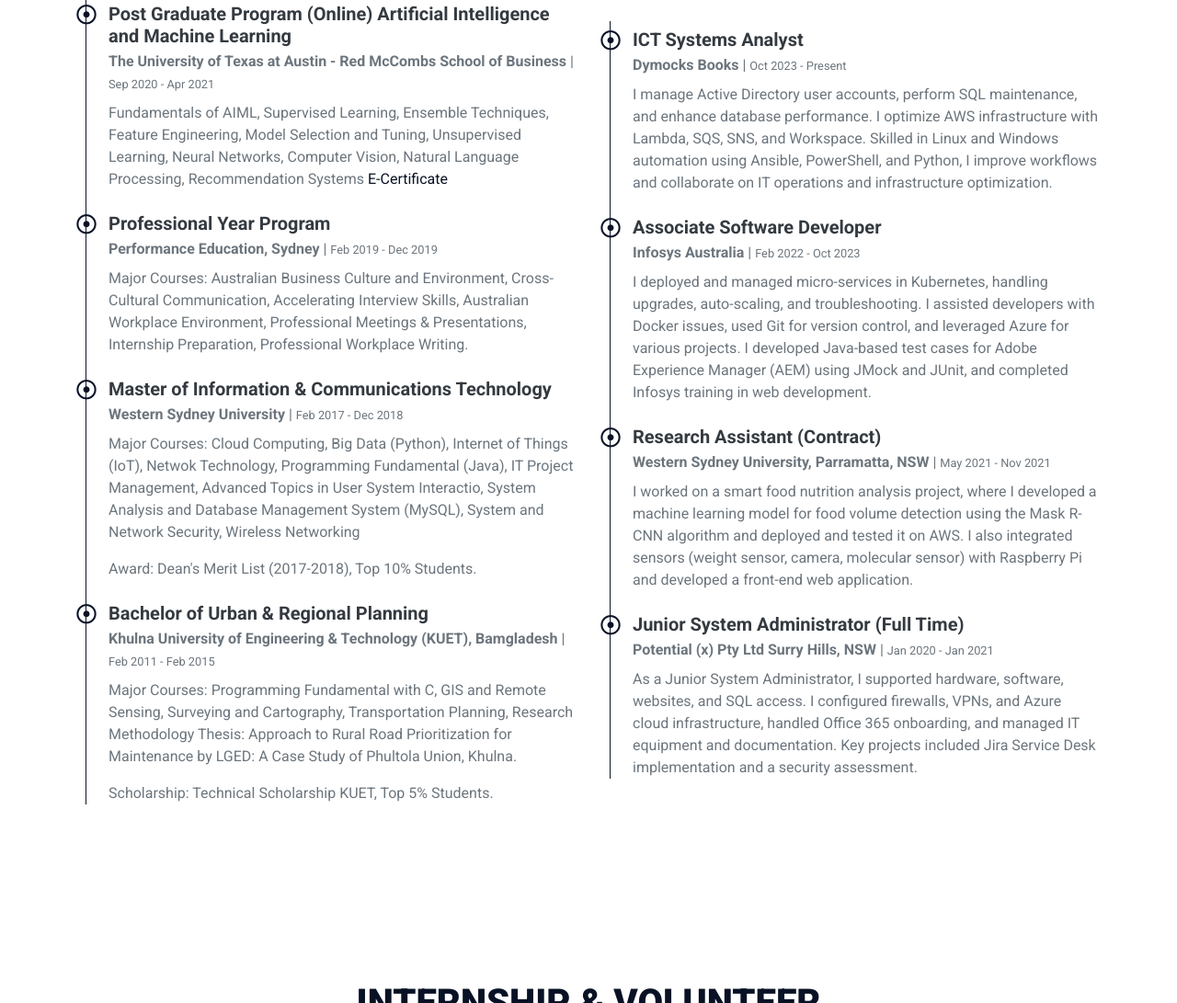
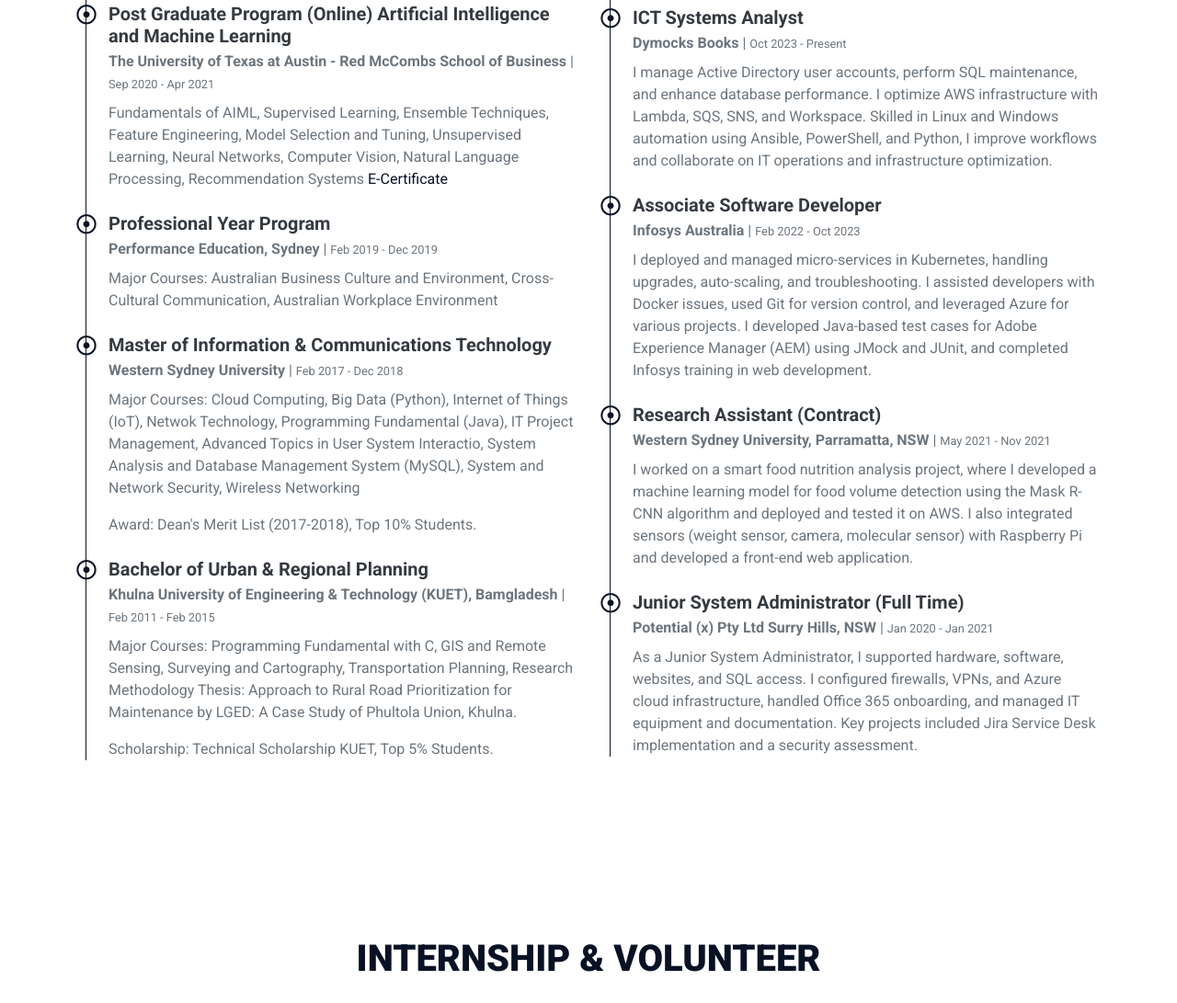
Before and after one commit to armankhanwsu/personalportfolio, a plain HTML site: page index.html in a window 1280 px wide. Shown: the part 2719-3810 px from the top of the page at 92% size. Drawn offline with nearby package versions, Linux system fonts and the light colour scheme.

Commit message:
Update index.html

```diff
--- a/index.html
+++ b/index.html
@@ -221,7 +221,7 @@
                             <i class="far fa-dot-circle text-primary position-absolute" style="top: 2px; left: -35px;  font-size: 22px;"></i>
                             <h5 class="font-weight-bold mb-1">Professional Year Program</h5>
                             <p class="mb-2"><strong>Performance Education, Sydney</strong> | <small>Feb 2019 - Dec 2019</small></p>
-                            <p>Major Courses: Australian Business Culture and Environment, Cross-Cultural Communication, Accelerating Interview Skills, Australian Workplace Environment, Professional Meetings & Presentations, Internship Preparation, Professional Workplace Writing.</p>
+                            <p>Major Courses: Australian Business Culture and Environment, Cross-Cultural Communication, Australian Workplace Environment</p>
                         </div>
                         <div class="position-relative ex-me mb-4">
                             <i class="far fa-dot-circle text-primary position-absolute" style="top: 2px; left: -35px;  font-size: 22px;"></i>
```
